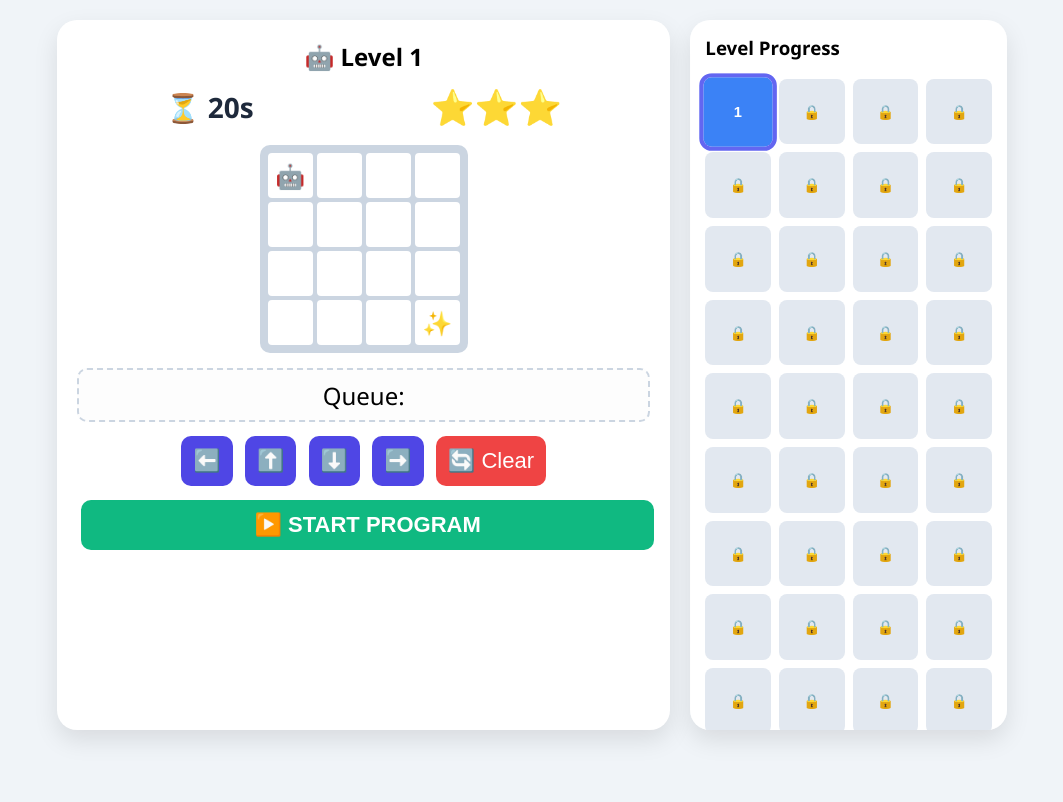
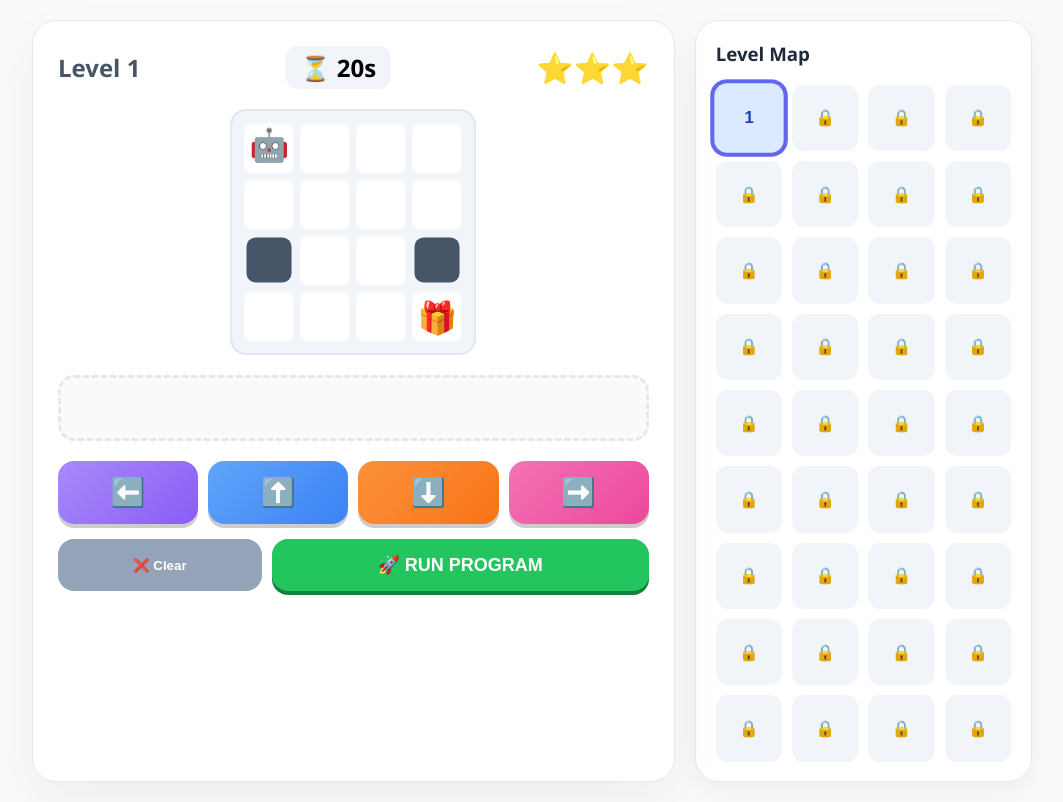
Before and after one commit to bagomkarnath/kids_game, a plain HTML site: page index.html in a window 1280 px wide. Shown: the whole page, without its empty margins (108-1171 px from the left). Drawn offline with Linux system fonts and the light colour scheme.

Commit message:
Update index.html

```diff
--- a/index.html
+++ b/index.html
@@ -5,109 +5,120 @@
     <meta name="viewport" content="width=device-width, initial-scale=1.0">
     <title>Code-a-Bot: The 36 Challenge</title>
     <style>
-        :root { --primary: #4f46e5; --success: #10b981; --warn: #f59e0b; --danger: #ef4444; --bg: #f0f4f8; }
-        body { font-family: 'Segoe UI', sans-serif; background: var(--bg); display: flex; justify-content: center; padding: 20px; margin: 0; }
-
-        #main-container { display: flex; gap: 20px; max-width: 950px; width: 100%; }
+        :root {
+            --primary: #6366f1; --success: #22c55e; --warn: #eab308; --danger: #ef4444; --bg: #f8fafc;
+            --btn-up: linear-gradient(135deg, #60a5fa, #3b82f6);
+            --btn-down: linear-gradient(135deg, #fb923c, #f97316);
+            --btn-left: linear-gradient(135deg, #a78bfa, #8b5cf6);
+            --btn-right: linear-gradient(135deg, #f472b6, #ec4899);
+        }
+        body { font-family: 'Segoe UI', system-ui, sans-serif; background: var(--bg); display: flex; justify-content: center; padding: 20px; margin: 0; }
+        #main-container { display: flex; gap: 20px; max-width: 1000px; width: 100%; }
 
         /* Game Area */
-        #game-box { flex: 2; background: white; border-radius: 20px; padding: 20px; box-shadow: 0 10px 25px rgba(0,0,0,0.1); text-align: center; position: relative; }
+        #game-box { flex: 2; background: white; border-radius: 24px; padding: 25px; box-shadow: 0 20px 50px rgba(0,0,0,0.05); text-align: center; position: relative; border: 1px solid #e2e8f0; }
 
         /* Sidebar Area */
-        #sidebar { flex: 1; background: #fff; border-radius: 20px; padding: 15px; box-shadow: 0 10px 25px rgba(0,0,0,0.1); max-height: 85vh; overflow-y: auto; }
-        .lvl-grid { display: grid; grid-template-columns: repeat(4, 1fr); gap: 8px; }
-        .lvl-btn { aspect-ratio: 1; border: none; border-radius: 8px; font-weight: bold; cursor: pointer; background: #e2e8f0; color: #94a3b8; font-size: 14px; transition: 0.2s; }
-        .lvl-btn.unlocked { background: #3b82f6; color: white; }
-        .lvl-btn.completed-3 { background: var(--success); color: white; }
-        .lvl-btn.completed-less { background: var(--warn); color: white; }
-        .lvl-btn.active { outline: 4px solid #6366f1; transform: scale(1.05); z-index: 5; }
+        #sidebar { flex: 1; background: #fff; border-radius: 24px; padding: 20px; box-shadow: 0 10px 25px rgba(0,0,0,0.05); max-height: 90vh; overflow-y: auto; border: 1px solid #e2e8f0; }
+        .lvl-grid { display: grid; grid-template-columns: repeat(4, 1fr); gap: 10px; }
+        .lvl-btn { aspect-ratio: 1; border: none; border-radius: 12px; font-weight: bold; cursor: default; background: #f1f5f9; color: #cbd5e1; font-size: 16px; transition: 0.3s; }
+        .lvl-btn.unlocked { background: #dbeafe; color: #1e40af; cursor: pointer; }
+        .lvl-btn.completed-3 { background: #dcfce7; color: #166534; cursor: pointer; }
+        .lvl-btn.completed-less { background: #fef9c3; color: #854d0e; cursor: pointer; }
+        .lvl-btn.active { box-shadow: 0 0 0 4px #6366f1; transform: scale(1.05); }
 
-        /* Game Elements */
-        .grid { display: grid; gap: 4px; justify-content: center; margin: 15px auto; background: #cbd5e1; padding: 8px; border-radius: 10px; width: fit-content; }
-        .cell { width: 45px; height: 45px; background: white; display: flex; align-items: center; justify-content: center; font-size: 24px; border-radius: 4px; transition: background 0.2s; }
-        .wall { background: #475569 !important; border-radius: 8px; }
-        .star-active { color: #fbbf24; font-size: 35px; }
-        .star-empty { color: #d1d5db; font-size: 35px; }
+        /* Grid Styling */
+        .grid { display: grid; gap: 6px; justify-content: center; margin: 20px auto; background: #f1f5f9; padding: 12px; border-radius: 16px; width: fit-content; border: 2px solid #e2e8f0; }
+        .cell { width: 50px; height: 50px; background: white; display: flex; align-items: center; justify-content: center; font-size: 32px; border-radius: 8px; box-shadow: inset 0 2px 4px rgba(0,0,0,0.02); }
+        .wall { background: #475569 !important; transform: scale(0.9); border-radius: 10px; }
 
-        #program-queue { min-height: 50px; border: 2px dashed #cbd5e1; margin: 10px 0; border-radius: 10px; display: flex; align-items: center; justify-content: center; font-size: 24px; background: #fdfdfd; }
-        .controls button { padding: 12px; font-size: 22px; border-radius: 10px; border: none; background: var(--primary); color: white; cursor: pointer; margin: 4px; transition: transform 0.1s; }
-        .controls button:active { transform: scale(0.9); }
-        .run-btn { background: var(--success) !important; width: 100%; margin-top: 10px !important; font-weight: bold; }
+        /* New Animated Robot & Treasure */
+        .robot { animation: bounce 2s infinite ease-in-out; }
+        @keyframes bounce { 0%, 100% { transform: translateY(0); } 50% { transform: translateY(-5px); } }
 
-        /* Toast Notification */
-        #toast { position: absolute; top: 20px; left: 50%; transform: translateX(-50%); background: #333; color: white; padding: 10px 20px; border-radius: 30px; font-weight: bold; opacity: 0; transition: opacity 0.3s, top 0.3s; z-index: 1000; pointer-events: none; }
+        /* Engaging Direction Buttons */
+        .controls { display: grid; grid-template-columns: repeat(4, 1fr); gap: 10px; margin-top: 20px; }
+        .cmd-btn { border: none; border-radius: 16px; padding: 15px 5px; color: white; cursor: pointer; font-size: 28px; transition: 0.2s; box-shadow: 0 4px 0 rgba(0,0,0,0.2); position: relative; }
+        .cmd-btn:active { transform: translateY(3px); box-shadow: 0 1px 0 rgba(0,0,0,0.2); }
+
+        .up { background: var(--btn-up); }
+        .down { background: var(--btn-down); }
+        .left { background: var(--btn-left); }
+        .right { background: var(--btn-right); }
+
+        .action-btns { grid-column: span 4; display: flex; gap: 10px; margin-top: 5px; }
+        .clear-btn { flex: 1; background: #94a3b8; color: white; padding: 15px; border-radius: 16px; border: none; font-weight: bold; cursor: pointer; }
+        .run-btn { flex: 2; background: var(--success); color: white; padding: 15px; border-radius: 16px; border: none; font-weight: bold; cursor: pointer; font-size: 18px; box-shadow: 0 4px 0 #15803d; }
+        .run-btn:active { transform: translateY(3px); box-shadow: 0 1px 0 #15803d; }
+
+        #program-queue { min-height: 60px; border: 3px dashed #e2e8f0; margin: 15px 0; border-radius: 16px; display: flex; align-items: center; justify-content: center; font-size: 28px; background: #fafafa; gap: 5px; }
+        #toast { position: absolute; top: 20px; left: 50%; transform: translateX(-50%); background: #1e293b; color: white; padding: 12px 24px; border-radius: 40px; font-weight: bold; opacity: 0; transition: 0.3s; z-index: 1000; }
         #toast.show { opacity: 1; top: 40px; }
-
-        .modal { position: fixed; top: 0; left: 0; width: 100%; height: 100%; background: rgba(0,0,0,0.85); display: none; align-items: center; justify-content: center; color: white; flex-direction: column; z-index: 100; text-align: center; }
+        .modal { position: fixed; top: 0; left: 0; width: 100%; height: 100%; background: rgba(15, 23, 42, 0.9); display: none; align-items: center; justify-content: center; color: white; flex-direction: column; z-index: 100; text-align: center; }
     </style>
 </head>
 <body>
 
 <div id="main-container">
     <div id="game-box">
-        <div id="toast">Message goes here!</div>
-        <h2 style="margin:0">🤖 Level <span id="lvl-num">1</span></h2>
-        <div style="display: flex; justify-content: space-around; align-items: center; margin: 10px 0;">
-            <div style="font-size: 28px; font-weight: bold; color: #1e293b;">⏳ <span id="timer">20</span>s</div>
-            <div id="star-rating">
-                <span class="star-active">⭐</span><span class="star-active">⭐</span><span class="star-active">⭐</span>
-            </div>
+        <div id="toast">Message</div>
+        <div style="display: flex; justify-content: space-between; align-items: center;">
+            <h2 style="margin:0; color: #475569;">Level <span id="lvl-num">1</span></h2>
+            <div style="font-size: 24px; font-weight: bold; background: #f1f5f9; padding: 5px 15px; border-radius: 12px;">⏳ <span id="timer">0</span>s</div>
+            <div id="star-rating" style="font-size: 30px;"></div>
         </div>
 
         <div id="grid" class="grid"></div>
-        <div id="program-queue">Queue: </div>
+        <div id="program-queue"></div>
 
         <div class="controls">
-            <button onclick="addCmd('⬅️')">⬅️</button>
-            <button onclick="addCmd('⬆️')">⬆️</button>
-            <button onclick="addCmd('⬇️')">⬇️</button>
-            <button onclick="addCmd('➡️')">➡️</button>
-            <button style="background:var(--danger)" onclick="resetLevel()">🔄 Clear</button>
-            <button class="run-btn" onclick="execute()">▶️ START PROGRAM</button>
+            <button class="cmd-btn left" onclick="addCmd('left')">⬅️</button>
+            <button class="cmd-btn up" onclick="addCmd('up')">⬆️</button>
+            <button class="cmd-btn down" onclick="addCmd('down')">⬇️</button>
+            <button class="cmd-btn right" onclick="addCmd('right')">➡️</button>
+
+            <div class="action-btns">
+                <button class="clear-btn" onclick="resetLevel()">❌ Clear</button>
+                <button class="run-btn" onclick="execute()">🚀 RUN PROGRAM</button>
+            </div>
         </div>
     </div>
 
     <div id="sidebar">
-        <h3 style="margin-top:0">Level Progress</h3>
+        <h3 style="margin-top:0; color: #1e293b;">Level Map</h3>
         <div class="lvl-grid" id="sidebar-grid"></div>
     </div>
 </div>
 
 <div id="modal" class="modal">
-    <h1 id="modal-title">Success!</h1>
-    <div id="modal-stars" style="font-size: 70px; margin: 20px 0;"></div>
-    <p id="modal-msg" style="font-size: 1.4rem; margin-bottom: 30px;"></p>
-    <button onclick="closeModal()" style="padding:15px 50px; font-size:24px; border-radius:15px; cursor:pointer; background: var(--success); color: white; border: none; font-weight: bold;">Continue ➡️</button>
+    <h1 id="modal-title" style="font-size: 48px; margin: 0;">Excellent!</h1>
+    <div id="modal-stars" style="font-size: 80px; margin: 20px 0;"></div>
+    <p id="modal-msg" style="font-size: 1.5rem; color: #cbd5e1;"></p>
+    <button id="modal-btn" onclick="closeModal()" style="padding:18px 60px; font-size:24px; border-radius:20px; cursor:pointer; background: var(--success); color: white; border: none; font-weight: bold; margin-top: 20px;">Next Level</button>
 </div>
 
 <script>
-    let currentLvl = 1;
-    let maxUnlocked = 1;
-    let robotPos = { x: 0, y: 0 };
-    let goalPos = { x: 0, y: 0 };
-    let walls = [];
-    let program = [];
-    let levelScores = {};
-    let timerInterval;
-    let timeRemaining;
-    let initialTimeLimit;
-    let gridSize;
+    let currentLvl = 1, maxUnlocked = 1, robotPos = {x:0,y:0}, goalPos = {x:0,y:0}, walls = [], program = [], levelScores = {}, timerInterval, timeRemaining, initialTimeLimit, gridSize;
+
+    // Icons Mapping
+    const icons = {
+        up: '<span style="filter: drop-shadow(0 2px 2px rgba(0,0,0,0.2))">⬆️</span>',
+        down: '<span style="filter: drop-shadow(0 2px 2px rgba(0,0,0,0.2))">⬇️</span>',
+        left: '<span style="filter: drop-shadow(0 2px 2px rgba(0,0,0,0.2))">⬅️</span>',
+        right: '<span style="filter: drop-shadow(0 2px 2px rgba(0,0,0,0.2))">➡️</span>',
+        robot: '🤖',
+        goal: '🎁' // Changed to a gift box/treasure for more engagement
+    };
 
     function initLevel(lvl) {
-        currentLvl = lvl;
-        clearInterval(timerInterval);
-        program = [];
-        updateQueue();
-
+        currentLvl = lvl; clearInterval(timerInterval); program = []; updateQueue();
         gridSize = Math.min(4 + Math.floor(currentLvl / 6), 8);
-        initialTimeLimit = Math.max(25 - Math.floor(currentLvl / 2), 10);
+        initialTimeLimit = Math.max(25 - (currentLvl * 0.5), 8);
         timeRemaining = initialTimeLimit;
-
         robotPos = { x: 0, y: 0 };
         goalPos = { x: gridSize - 1, y: gridSize - 1 };
 
         generateValidMap();
-
         renderGrid();
         renderSidebar();
         startTimer();
@@ -116,20 +127,15 @@
         document.getElementById('modal').style.display = 'none';
     }
 
-    // --- SMART PATH VALIDATION ---
     function generateValidMap() {
-        let attempts = 0;
-        let valid = false;
-
+        let attempts = 0, valid = false;
         while (!valid && attempts < 100) {
             walls = [];
-            if(currentLvl > 1) {
-                let wallProbability = Math.min(0.1 + (currentLvl * 0.01), 0.3);
-                for (let y = 0; y < gridSize; y++) {
-                    for (let x = 0; x < gridSize; x++) {
-                        if ((x === 0 && y === 0) || (x === goalPos.x && y === goalPos.y)) continue;
-                        if (Math.random() < wallProbability) walls.push(`${x},${y}`);
-                    }
+            let density = Math.min(0.05 + (currentLvl * 0.015), 0.35);
+            for (let y = 0; y < gridSize; y++) {
+                for (let x = 0; x < gridSize; x++) {
+                    if ((x===0 && y===0) || (x===goalPos.x && y===goalPos.y)) continue;
+                    if (Math.random() < density) walls.push(`${x},${y}`);
                 }
             }
             valid = checkPathExists();
@@ -138,163 +144,133 @@
     }
 
     function checkPathExists() {
-        let queue = [{x: 0, y: 0}];
-        let visited = new Set(['0,0']);
-
-        while (queue.length > 0) {
-            let curr = queue.shift();
-            if (curr.x === goalPos.x && curr.y === goalPos.y) return true;
-
-            let directions = [{x:1,y:0}, {x:-1,y:0}, {x:0,y:1}, {x:0,y:-1}];
-            for (let d of directions) {
-                let nx = curr.x + d.x, ny = curr.y + d.y;
-                let key = `${nx},${ny}`;
-                if (nx >= 0 && nx < gridSize && ny >= 0 && ny < gridSize && !walls.includes(key) && !visited.has(key)) {
-                    visited.add(key);
-                    queue.push({x: nx, y: ny});
+        let q = [{x:0, y:0}], visited = new Set(['0,0']);
+        while(q.length > 0) {
+            let c = q.shift();
+            if(c.x === goalPos.x && c.y === goalPos.y) return true;
+            for(let d of [{x:1,y:0},{x:-1,y:0},{x:0,y:1},{x:0,y:-1}]) {
+                let nx=c.x+d.x, ny=c.y+d.y, k=`${nx},${ny}`;
+                if(nx>=0 && nx<gridSize && ny>=0 && ny<gridSize && !walls.includes(k) && !visited.has(k)) {
+                    visited.add(k); q.push({x:nx, y:ny});
                 }
             }
         }
         return false;
     }
 
-    // --- UI HELPERS ---
-    function showToast(msg, color = "#333") {
-        const t = document.getElementById('toast');
-        t.innerText = msg;
-        t.style.background = color;
-        t.classList.add('show');
-        setTimeout(() => t.classList.remove('show'), 2500);
-    }
-
-    function renderGrid() {
-        const grid = document.getElementById('grid');
-        grid.style.gridTemplateColumns = `repeat(${gridSize}, 45px)`;
-        grid.innerHTML = '';
-        for (let y = 0; y < gridSize; y++) {
-            for (let x = 0; x < gridSize; x++) {
-                const cell = document.createElement('div');
-                cell.className = 'cell' + (walls.includes(`${x},${y}`) ? ' wall' : '');
-                if (x === robotPos.x && y === robotPos.y) cell.innerText = '🤖';
-                else if (x === goalPos.x && y === goalPos.y) cell.innerText = '✨';
-                grid.appendChild(cell);
-            }
-        }
-    }
-
     function startTimer() {
-        document.getElementById('timer').innerText = timeRemaining;
+        document.getElementById('timer').innerText = Math.ceil(timeRemaining);
         timerInterval = setInterval(() => {
             timeRemaining--;
-            document.getElementById('timer').innerText = Math.max(timeRemaining, 0);
-
+            document.getElementById('timer').innerText = Math.max(Math.ceil(timeRemaining), 0);
             if (timeRemaining > 0) updateStarUI(3);
-            else if (timeRemaining <= 0 && timeRemaining > -(initialTimeLimit * 0.2)) updateStarUI(2);
+            else if (timeRemaining > -(initialTimeLimit * 0.2)) updateStarUI(2);
             else updateStarUI(1);
 
-            if (timeRemaining < -(initialTimeLimit * 0.6)) {
+            if (timeRemaining < -(initialTimeLimit * 0.8)) {
                 clearInterval(timerInterval);
-                showToast("Low Battery! Restarting...", "var(--danger)");
+                showToast("Battery Empty!", "var(--danger)");
                 setTimeout(() => initLevel(currentLvl), 1000);
             }
         }, 1000);
     }
 
-    function updateStarUI(count) {
-        const box = document.getElementById('star-rating');
-        box.innerHTML = '<span class="star-active">⭐</span>'.repeat(count) +
-                        '<span class="star-empty">⭐</span>'.repeat(3 - count);
-    }
-
-    function renderSidebar() {
-        const sideGrid = document.getElementById('sidebar-grid');
-        sideGrid.innerHTML = '';
-        for (let i = 1; i <= 36; i++) {
-            const btn = document.createElement('button');
-            btn.className = 'lvl-btn';
-            btn.innerText = i;
-            if (i === currentLvl) btn.classList.add('active');
-
-            if (i <= maxUnlocked) {
-                btn.classList.add('unlocked');
-                btn.onclick = () => initLevel(i);
-                if (levelScores[i] === 3) btn.classList.add('completed-3');
-                else if (levelScores[i]) btn.classList.add('completed-less');
-            } else {
-                btn.innerText = '🔒';
-            }
-            sideGrid.appendChild(btn);
-        }
-    }
-
     async function execute() {
-        if (program.length === 0) { showToast("Add moves first!"); return; }
+        if (program.length === 0) return showToast("Add instructions!");
         clearInterval(timerInterval);
         for (let cmd of program) {
-            let next = {...robotPos};
-            if (cmd === '⬅️') next.x--;
-            if (cmd === '➡️') next.x++;
-            if (cmd === '⬆️') next.y--;
-            if (cmd === '⬇️') next.y++;
-
-            if (next.x >= 0 && next.x < gridSize && next.y >= 0 && next.y < gridSize && !walls.includes(`${next.x},${next.y}`)) {
-                robotPos = next;
+            let n = {...robotPos};
+            if(cmd==='left') n.x--; if(cmd==='right') n.x++; if(cmd==='up') n.y--; if(cmd==='down') n.y++;
+            if(n.x>=0 && n.x<gridSize && n.y>=0 && n.y<gridSize && !walls.includes(`${n.x},${n.y}`)) {
+                robotPos = n;
             } else {
-                showToast("Bloop! Hit a wall.", "var(--warn)");
+                showToast("Ouch! Wall.", "var(--warn)");
             }
             renderGrid();
-            await new Promise(r => setTimeout(r, 250));
-            if (robotPos.x === goalPos.x && robotPos.y === goalPos.y) {
-                winLevel();
-                return;
-            }
+            await new Promise(r => setTimeout(r, 300));
+            if(robotPos.x===goalPos.x && robotPos.y===goalPos.y) return winLevel();
         }
-        showToast("Missed it! Try again.", "#666");
-        setTimeout(() => initLevel(currentLvl), 1200);
+        showToast("Try again!");
+        setTimeout(() => initLevel(currentLvl), 1000);
     }
 
     function winLevel() {
         let stars = 1;
         if (timeRemaining > 0) stars = 3;
         else if (timeRemaining > -(initialTimeLimit * 0.2)) stars = 2;
-
         levelScores[currentLvl] = Math.max(stars, levelScores[currentLvl] || 0);
 
         let lockMsg = checkGate(currentLvl + 1);
-        if(!lockMsg && currentLvl < 36) {
-            if (currentLvl === maxUnlocked) maxUnlocked++;
-            showModal("Good Job!", stars, "Level " + (currentLvl + 1) + " is now open!");
-        } else if (lockMsg) {
-            showModal("Locked!", stars, lockMsg);
+        const modalBtn = document.getElementById('modal-btn');
+
+        if(!lockMsg) {
+            if (currentLvl === maxUnlocked && currentLvl < 36) maxUnlocked++;
+            showModal("Success!", stars, currentLvl === 36 ? "You are a Master Coder!" : "New Path Unlocked!");
+            modalBtn.innerText = "Continue";
         } else {
-            showModal("🏆 YOU DID IT!", stars, "36 Levels Complete!");
+            showModal("Not Enough Stars", stars, lockMsg);
+            modalBtn.innerText = "Try Level Again";
         }
     }
 
-    function checkGate(targetLvl) {
-        const threeStars = Object.values(levelScores).filter(s => s === 3).length;
-        if (targetLvl === 10 && threeStars < 6) return "Get 3 stars in 6 levels to reach Level 10!";
-        if (targetLvl === 20 && threeStars < 12) return "Get 3 stars in 12 levels to reach Level 20!";
-        if (targetLvl === 30 && threeStars < 24) return "Get 3 stars in 24 levels to reach Level 30!";
-        if (targetLvl === 36 && threeStars < 35) return "Need 35 perfect levels for the Finale!";
+    function checkGate(target) {
+        const threeS = Object.values(levelScores).filter(s => s === 3).length;
+        if (target === 10 && threeS < 6) return "Collect 3 stars in 6 levels to reach Level 10!";
+        if (target === 20 && threeS < 12) return "Collect 3 stars in 12 levels to reach Level 20!";
+        if (target === 30 && threeS < 24) return "Collect 3 stars in 24 levels to reach Level 30!";
+        if (target === 36 && threeS < 35) return "You need a perfect score to enter Level 36!";
         return null;
     }
 
-    function showModal(title, stars, msg) {
-        const m = document.getElementById('modal');
-        document.getElementById('modal-title').innerText = title;
-        document.getElementById('modal-stars').innerHTML = '⭐'.repeat(stars) + '☆'.repeat(3-stars);
-        document.getElementById('modal-msg').innerText = msg;
-        m.style.display = 'flex';
+    function renderGrid() {
+        const grid = document.getElementById('grid');
+        grid.style.gridTemplateColumns = `repeat(${gridSize}, 50px)`;
+        grid.innerHTML = '';
+        for (let y = 0; y < gridSize; y++) {
+            for (let x = 0; x < gridSize; x++) {
+                const cell = document.createElement('div');
+                cell.className = 'cell' + (walls.includes(`${x},${y}`) ? ' wall' : '');
+                if (x === robotPos.x && y === robotPos.y) cell.innerHTML = `<span class="robot">${icons.robot}</span>`;
+                else if (x === goalPos.x && y === goalPos.y) cell.innerHTML = icons.goal;
+                grid.appendChild(cell);
+            }
+        }
+    }
+
+    function renderSidebar() {
+        const sg = document.getElementById('sidebar-grid'); sg.innerHTML = '';
+        for (let i=1; i<=36; i++) {
+            const b = document.createElement('button'); b.className = 'lvl-btn'; b.innerText = i;
+            if(i <= maxUnlocked) {
+                b.classList.add('unlocked'); b.onclick = () => initLevel(i);
+                if(levelScores[i]===3) b.classList.add('completed-3');
+                else if(levelScores[i]) b.classList.add('completed-less');
+            } else { b.innerText = '🔒'; }
+            if(i === currentLvl) b.classList.add('active');
+            sg.appendChild(b);
+        }
+    }
+
+    function showModal(t, s, m) {
+        document.getElementById('modal-title').innerText = t;
+        document.getElementById('modal-stars').innerHTML = '⭐'.repeat(s) + '<span style="opacity:0.2">⭐</span>'.repeat(3-s);
+        document.getElementById('modal-msg').innerText = m;
+        document.getElementById('modal').style.display = 'flex';
     }
 
     function closeModal() {
-        if (currentLvl < maxUnlocked) initLevel(currentLvl + 1);
-        else initLevel(currentLvl);
+        let next = currentLvl;
+        if (currentLvl < maxUnlocked) next = currentLvl + 1;
+        initLevel(next);
     }
 
-    function addCmd(c) { if(program.length < 15) { program.push(c); updateQueue(); } }
-    function updateQueue() { document.getElementById('program-queue').innerText = "Queue: " + program.join(' '); }
+    function updateStarUI(c) { document.getElementById('star-rating').innerHTML = '⭐'.repeat(c) + '<span style="opacity:0.2">⭐</span>'.repeat(3-c); }
+    function showToast(m, c="#1e293b") { const t=document.getElementById('toast'); t.innerText=m; t.style.background=c; t.classList.add('show'); setTimeout(()=>t.classList.remove('show'),2000); }
+    function addCmd(c) { if(program.length < 20) { program.push(c); updateQueue(); } }
+    function updateQueue() {
+        const q = document.getElementById('program-queue');
+        q.innerHTML = program.map(cmd => icons[cmd]).join(' ');
+    }
     function resetLevel() { program = []; updateQueue(); }
 
     initLevel(1);
```
